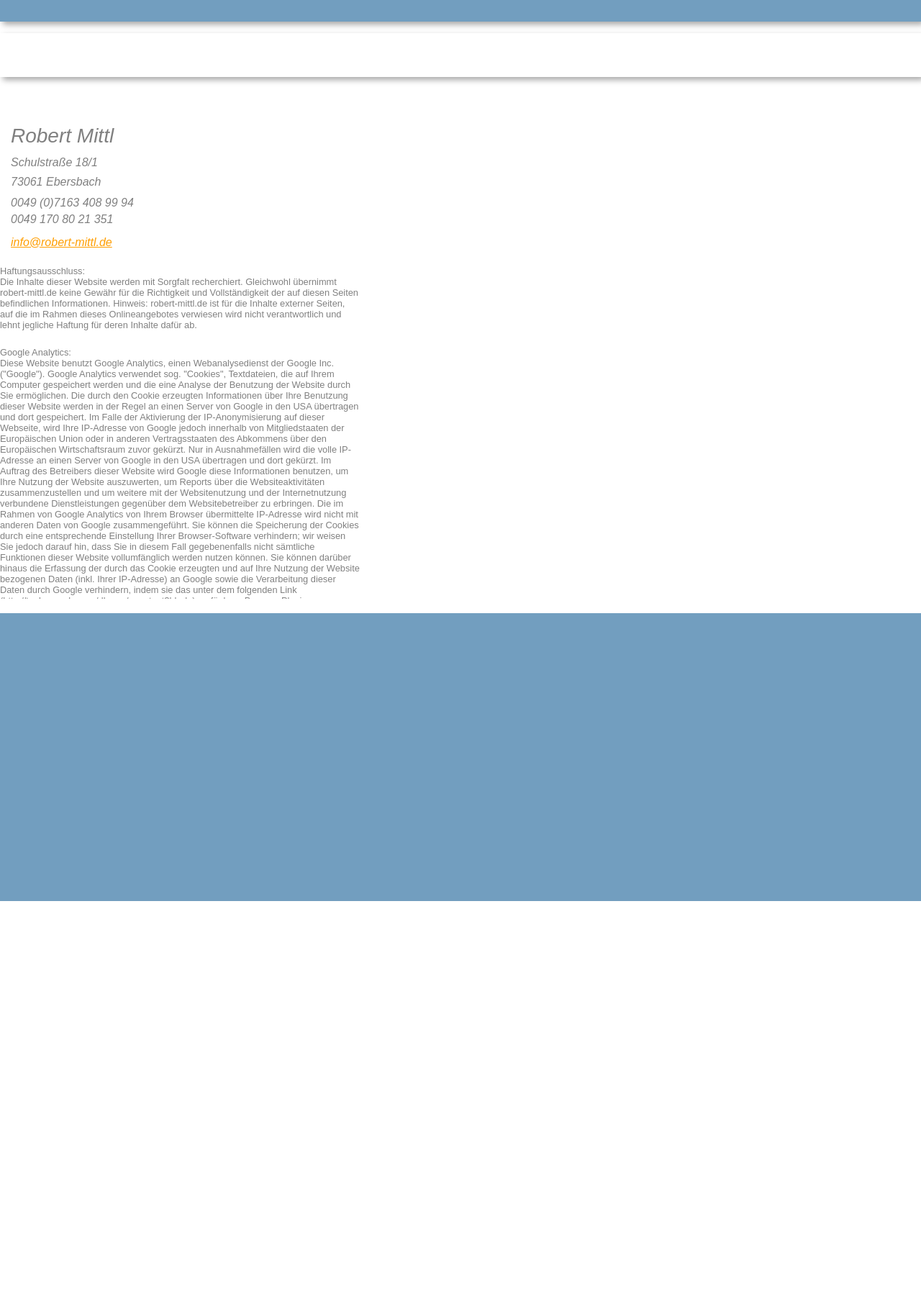
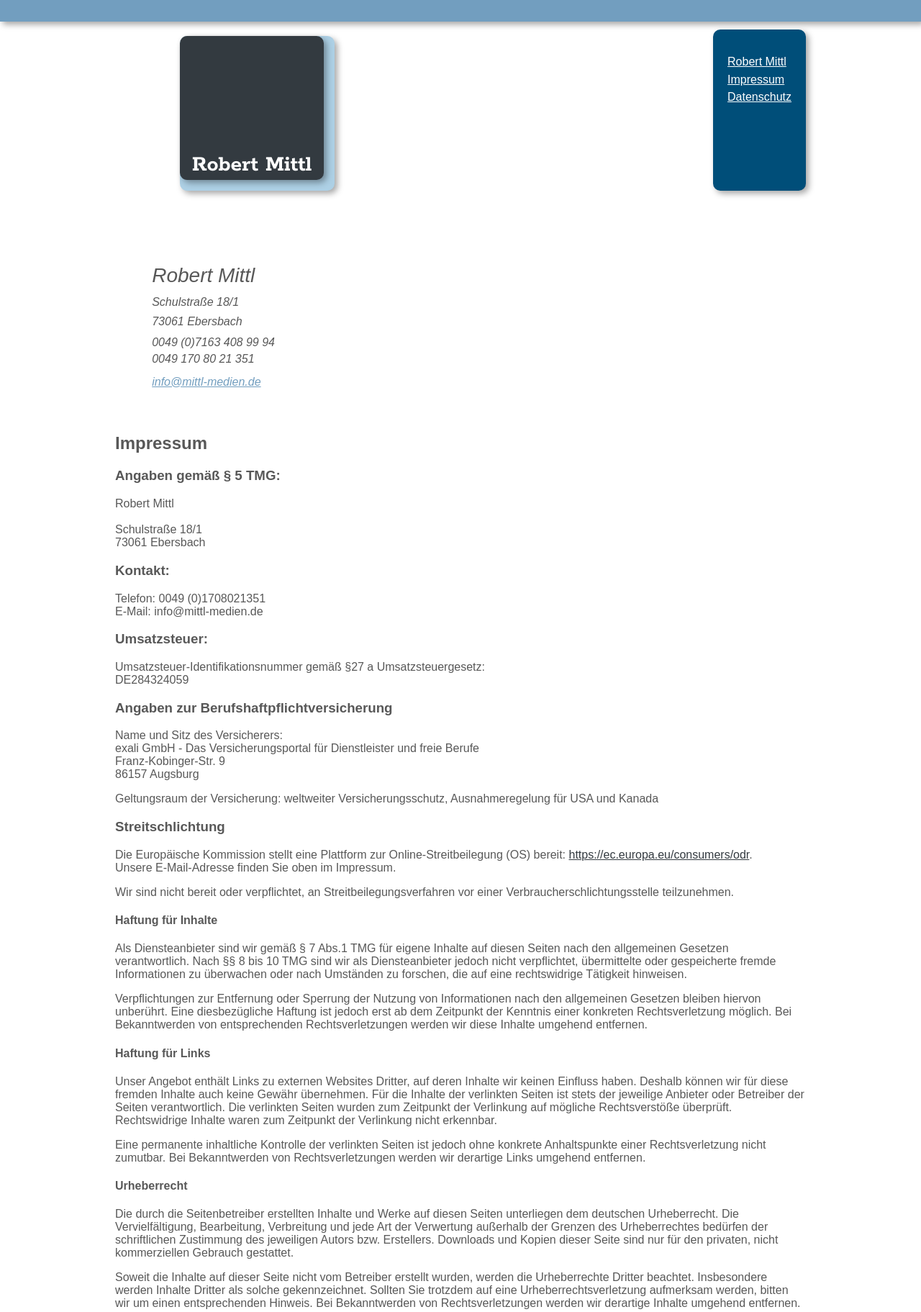
Before and after one commit to rmittl/robertmittl, a plain HTML site: page impressum.html in a window 1280 px wide. Shown: the top 1823 px of the page at 72% size. Before the commit the page ends 1252 px from the top, so only its background shows below. Drawn offline with Linux system fonts and the light colour scheme.

Commit message:
add text and format style

```diff
--- a/css/template.css
+++ b/css/template.css
@@ -1,9 +1,20 @@
+:root {
+  --grey: rgb(88, 88, 88);
+  --darkblue: #333a40;
+  --backgroundblue: rgb(114, 158, 191);
+}
+
 body {
   font-family: sans-serif;
   font-size: 1em;
+  color: var(--grey);
   margin: 0;
   padding: 0;
-  height: 100%;
+}
+
+a,
+a:visited {
+  color: var(--darkblue);
 }
 
 .Site {
@@ -21,17 +32,19 @@ body {
   padding-left: 10px;
 }
 
-body,
-#nav a:link {
-  color: grey;
-}
-
 h1 {
   font-family: "Rokkitt", serif;
   color: white;
   font-size: 2em;
   text-align: center;
   padding-top: 140px;
+}
+.datenschutz h2,
+.impressum h2 {
+  font-family: sans-serif;
+  color: var(--grey);
+  text-align: left;
+  padding-top: 4vh;
 }
 
 .nav {
@@ -59,19 +72,7 @@ header {
   width: 100%;
   margin: 0;
   padding: 0;
-  /*position: absolute;*/
   background-color: #729ebf;
-}
-
-#nav a:link,
-a:visited {
-  font-size: 1.1em;
-  text-decoration: none;
-  position: relative;
-  padding: 40px 40px 0 20px;
-  text-align: center;
-  color: white;
-  padding-bottom: 50px;
 }
 
 .flexbox {
@@ -80,6 +81,7 @@ a:visited {
 }
 .flexbox.oben {
   justify-content: space-between;
+  padding-bottom: 3vh;
 }
 
 .flexbox img {
@@ -126,7 +128,7 @@ a:visited {
 }
 
 .box1 {
-  background-color: #333a40;
+  background-color: var(--darkblue);
   float: left;
   margin: 20px 0 0 90px;
 }
@@ -202,10 +204,10 @@ nav,
 }
 
 address {
-  padding: 20px 0 0 15px;
+  padding: 6vh 0 0 4vw;
 }
 address .org {
-  color: #ff9e00;
+  color: var(--darkblue);
   font-weight: bold;
   font-size: 150%;
 }
@@ -225,7 +227,7 @@ address .tel,
 }
 
 .email {
-  color: #ff9e00;
+  color: var(--backgroundblue);
   line-height: 2.5;
 }
 
@@ -257,7 +259,7 @@ address .nr {
 
 footer {
   background: #729ebf;
-  height: 400px;
+  height: 15vh;
 }
 nav.nav {
   margin-top: 0.7rem;
--- a/impressum.html
+++ b/impressum.html
@@ -1,23 +1,41 @@
 <!DOCTYPE html>
 
 <head>
-    <meta charset=UTF-8>
-    <title>Robert Mittl</title>
+    <meta charset="UTF-8">
+    <meta name="viewport" content="width=device-width, initial-scale=1.0">
+    <meta http-equiv="X-UA-Compatible" content="ie=edge">
+    <link rel="stylesheet" type="text/css" href="./css/template.css">
+    <title>Robert Mittl | Webentwicklung | Impressum</title>
     <link rel="stylesheet" type="text/css" href="./css/template.css">
     <link href='https://fonts.googleapis.com/css?family=Rokkitt:400,700' rel='stylesheet' type='text/css'>
 </head>
 
-<body>
+<body class="Site impressum">
     <header>
     </header>
-    <div id=page-wrap>
-        <nav id="nav">
-            <ul>
-                <li>
-                    <a href="./index.html" title="Robert Mittl">Home</a>
-                </li>
-            </ul>
-        </nav>
+    <main class="Site-content">
+        <div class="flexbox oben">
+            <div>
+                <div class="box1">
+                    <h1>Robert Mittl</h1>
+                </div>
+                <div class="box2">
+                </div>
+            </div>
+            <nav class="nav">
+                <ul>
+                    <li>
+                        <a href="./">Robert Mittl</a>
+                    </li>
+                    <li>
+                        <a href="./impressum.html">Impressum</a>
+                    </li>
+                    <li>
+                        <a href="./datenschutz.html">Datenschutz</a>
+                    </li>
+                </ul>
+            </nav>
+        </div>
         <div class="vcard">
             <address>
                 <br>
@@ -32,41 +50,76 @@
                 <br>
                 <span class="tel cell">0049 170 80 21 351</span>
                 <br>
-                <a class="email" href="mailto:info@robert-mittl.de">info@robert-mittl.de</a>
+                <a class="email" href="mailto:info@mittl-medien.de">info@mittl-medien.de</a>
                 <br>
             </address>
+            <h2>Impressum</h2>
+
+            <h3>Angaben gemäß § 5 TMG:</h3>
+            <p>Robert Mittl
+                <br />
+                <br /> Schulstraße 18/1
+                <br /> 73061 Ebersbach</p>
+
+            <h3>Kontakt:</h3>
+            <p>Telefon: 0049 (0)1708021351
+                <br /> E-Mail: info@mittl-medien.de</p>
+
+            <h3>Umsatzsteuer:</h3>
+            <p>Umsatzsteuer-Identifikationsnummer gemäß §27 a Umsatzsteuergesetz:
+                <br /> DE284324059
+            </p>
+
+            <h3>Angaben zur Berufshaftpflichtversicherung</h3>
+            <p>Name und Sitz des Versicherers:
+                <br /> exali GmbH - Das Versicherungsportal für Dienstleister und freie Berufe
+                <br /> Franz-Kobinger-Str. 9
+                <br /> 86157 Augsburg </p>
+            <p>Geltungsraum der Versicherung: weltweiter Versicherungsschutz, Ausnahmeregelung für USA und Kanada</p>
+
+            <h3>Streitschlichtung</h3>
+            <p>Die Europäische Kommission stellt eine Plattform zur Online-Streitbeilegung (OS) bereit:
+                <a href="https://ec.europa.eu/consumers/odr" target="_blank">https://ec.europa.eu/consumers/odr</a>.
+                <br /> Unsere E-Mail-Adresse finden Sie oben im Impressum.</p>
+
+            <p>Wir sind nicht bereit oder verpflichtet, an Streitbeilegungsverfahren vor einer Verbraucherschlichtungsstelle
+                teilzunehmen.
+            </p>
+
+            <h4>Haftung für Inhalte</h4>
+            <p>Als Diensteanbieter sind wir gemäß § 7 Abs.1 TMG für eigene Inhalte auf diesen Seiten nach den allgemeinen Gesetzen
+                verantwortlich. Nach §§ 8 bis 10 TMG sind wir als Diensteanbieter jedoch nicht verpflichtet, übermittelte
+                oder gespeicherte fremde Informationen zu überwachen oder nach Umständen zu forschen, die auf eine rechtswidrige
+                Tätigkeit hinweisen.</p>
+            <p>Verpflichtungen zur Entfernung oder Sperrung der Nutzung von Informationen nach den allgemeinen Gesetzen bleiben
+                hiervon unberührt. Eine diesbezügliche Haftung ist jedoch erst ab dem Zeitpunkt der Kenntnis einer konkreten
+                Rechtsverletzung möglich. Bei Bekanntwerden von entsprechenden Rechtsverletzungen werden wir diese Inhalte
+                umgehend entfernen.</p>
+            <h4>Haftung für Links</h4>
+            <p>Unser Angebot enthält Links zu externen Websites Dritter, auf deren Inhalte wir keinen Einfluss haben. Deshalb
+                können wir für diese fremden Inhalte auch keine Gewähr übernehmen. Für die Inhalte der verlinkten Seiten
+                ist stets der jeweilige Anbieter oder Betreiber der Seiten verantwortlich. Die verlinkten Seiten wurden zum
+                Zeitpunkt der Verlinkung auf mögliche Rechtsverstöße überprüft. Rechtswidrige Inhalte waren zum Zeitpunkt
+                der Verlinkung nicht erkennbar.</p>
+            <p>Eine permanente inhaltliche Kontrolle der verlinkten Seiten ist jedoch ohne konkrete Anhaltspunkte einer Rechtsverletzung
+                nicht zumutbar. Bei Bekanntwerden von Rechtsverletzungen werden wir derartige Links umgehend entfernen.</p>
+            <h4>Urheberrecht</h4>
+            <p>Die durch die Seitenbetreiber erstellten Inhalte und Werke auf diesen Seiten unterliegen dem deutschen Urheberrecht.
+                Die Vervielfältigung, Bearbeitung, Verbreitung und jede Art der Verwertung außerhalb der Grenzen des Urheberrechtes
+                bedürfen der schriftlichen Zustimmung des jeweiligen Autors bzw. Erstellers. Downloads und Kopien dieser
+                Seite sind nur für den privaten, nicht kommerziellen Gebrauch gestattet.</p>
+            <p>Soweit die Inhalte auf dieser Seite nicht vom Betreiber erstellt wurden, werden die Urheberrechte Dritter beachtet.
+                Insbesondere werden Inhalte Dritter als solche gekennzeichnet. Sollten Sie trotzdem auf eine Urheberrechtsverletzung
+                aufmerksam werden, bitten wir um einen entsprechenden Hinweis. Bei Bekanntwerden von Rechtsverletzungen werden
+                wir derartige Inhalte umgehend entfernen.
+            </p>
+
         </div>
-        <p id="haften">Haftungsausschluss:
-            <br> Die Inhalte dieser Website werden mit Sorgfalt recherchiert. Gleichwohl übernimmt robert-mittl.de keine Gewähr
-            für die Richtigkeit und Vollständigkeit der auf diesen Seiten befindlichen Informationen. Hinweis: robert-mittl.de
-            ist für die Inhalte externer Seiten, auf die im Rahmen dieses Onlineangebotes verwiesen wird nicht verantwortlich
-            und lehnt jegliche Haftung für deren Inhalte dafür ab.</p>
-        <p id="daten">Google Analytics:
-            <br> Diese Website benutzt Google Analytics, einen Webanalysedienst der Google Inc. ("Google"). Google Analytics
-            verwendet sog. "Cookies", Textdateien, die auf Ihrem Computer gespeichert werden und die eine Analyse der Benutzung
-            der Website durch Sie ermöglichen. Die durch den Cookie erzeugten Informationen über Ihre Benutzung dieser Website
-            werden in der Regel an einen Server von Google in den USA übertragen und dort gespeichert. Im Falle der Aktivierung
-            der IP-Anonymisierung auf dieser Webseite, wird Ihre IP-Adresse von Google jedoch innerhalb von Mitgliedstaaten
-            der Europäischen Union oder in anderen Vertragsstaaten des Abkommens über den Europäischen Wirtschaftsraum zuvor
-            gekürzt. Nur in Ausnahmefällen wird die volle IP-Adresse an einen Server von Google in den USA übertragen und
-            dort gekürzt. Im Auftrag des Betreibers dieser Website wird Google diese Informationen benutzen, um Ihre Nutzung
-            der Website auszuwerten, um Reports über die Websiteaktivitäten zusammenzustellen und um weitere mit der Websitenutzung
-            und der Internetnutzung verbundene Dienstleistungen gegenüber dem Websitebetreiber zu erbringen. Die im Rahmen
-            von Google Analytics von Ihrem Browser übermittelte IP-Adresse wird nicht mit anderen Daten von Google zusammengeführt.
-            Sie können die Speicherung der Cookies durch eine entsprechende Einstellung Ihrer Browser-Software verhindern;
-            wir weisen Sie jedoch darauf hin, dass Sie in diesem Fall gegebenenfalls nicht sämtliche Funktionen dieser Website
-            vollumfänglich werden nutzen können. Sie können darüber hinaus die Erfassung der durch das Cookie erzeugten und
-            auf Ihre Nutzung der Website bezogenen Daten (inkl. Ihrer IP-Adresse) an Google sowie die Verarbeitung dieser
-            Daten durch Google verhindern, indem sie das unter dem folgenden Link (http://tools.google.com/dlpage/gaoptout?hl=de)
-            verfügbare Browser-Plugin herunterladen und installieren. Nähere Informationen hierzu finden Sie unter http://tools.google.com/dlpage/gaoptout?hl=de
-            bzw. unter http://www.google.com/intl/de/analytics/privacyoverview.html (allgemeine Informationen zu Google Analytics
-            und Datenschutz). Wir weisen Sie darauf hin, dass auf dieser Webseite Google Analytics um den Code "gat._anonymizeIp();"
-            erweitert wurde, um eine anonymisierte Erfassung von IP-Adressen (sog. IP-Masking) zu gewährleisten. Quelle:
-            www.datenschutzbeauftragter-info.de.</p>
 
 
 
-    </div>
+
+    </main>
 
     <footer>
     </footer>
```
Also changed, not shown: datenschutz.html (+100 -49 lines), index.html (+7 -4 lines).
